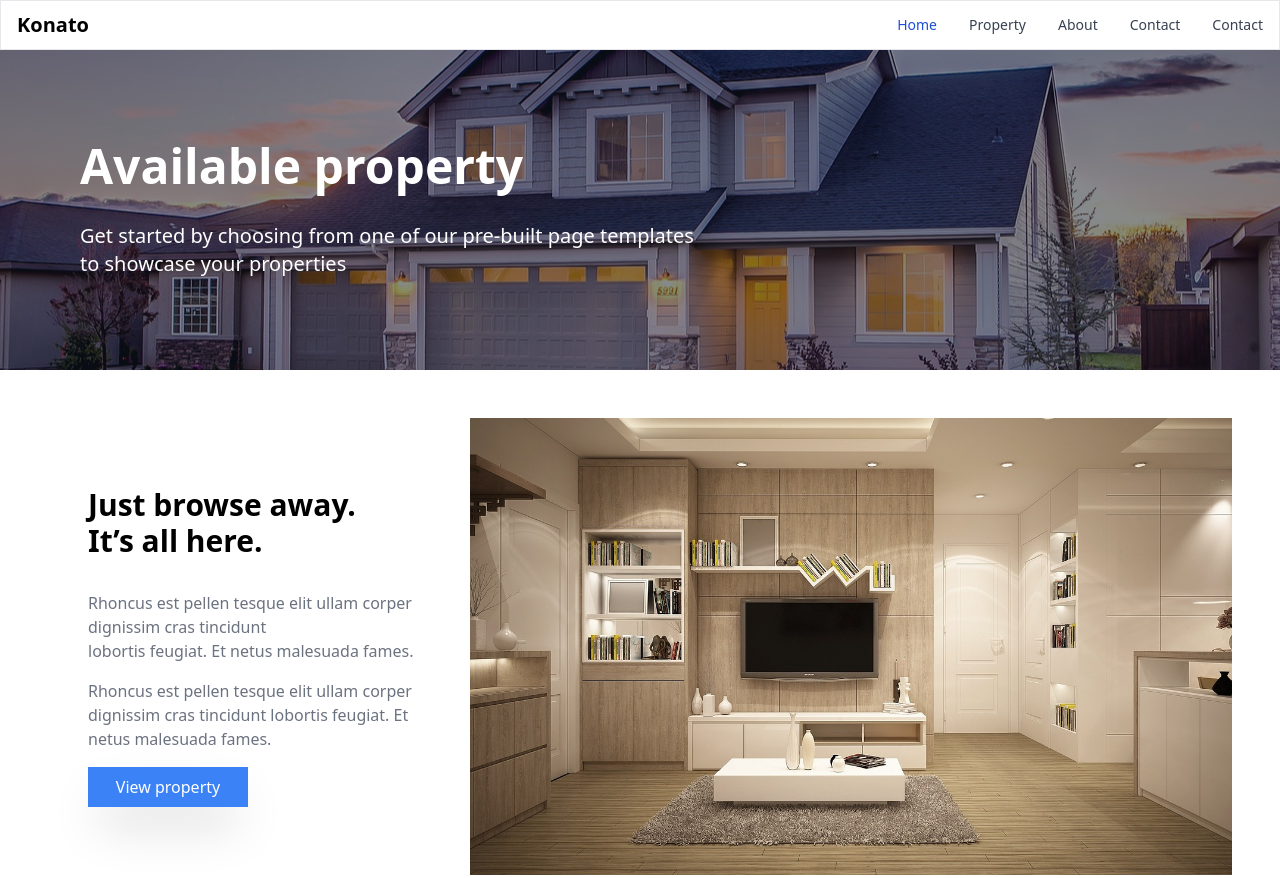
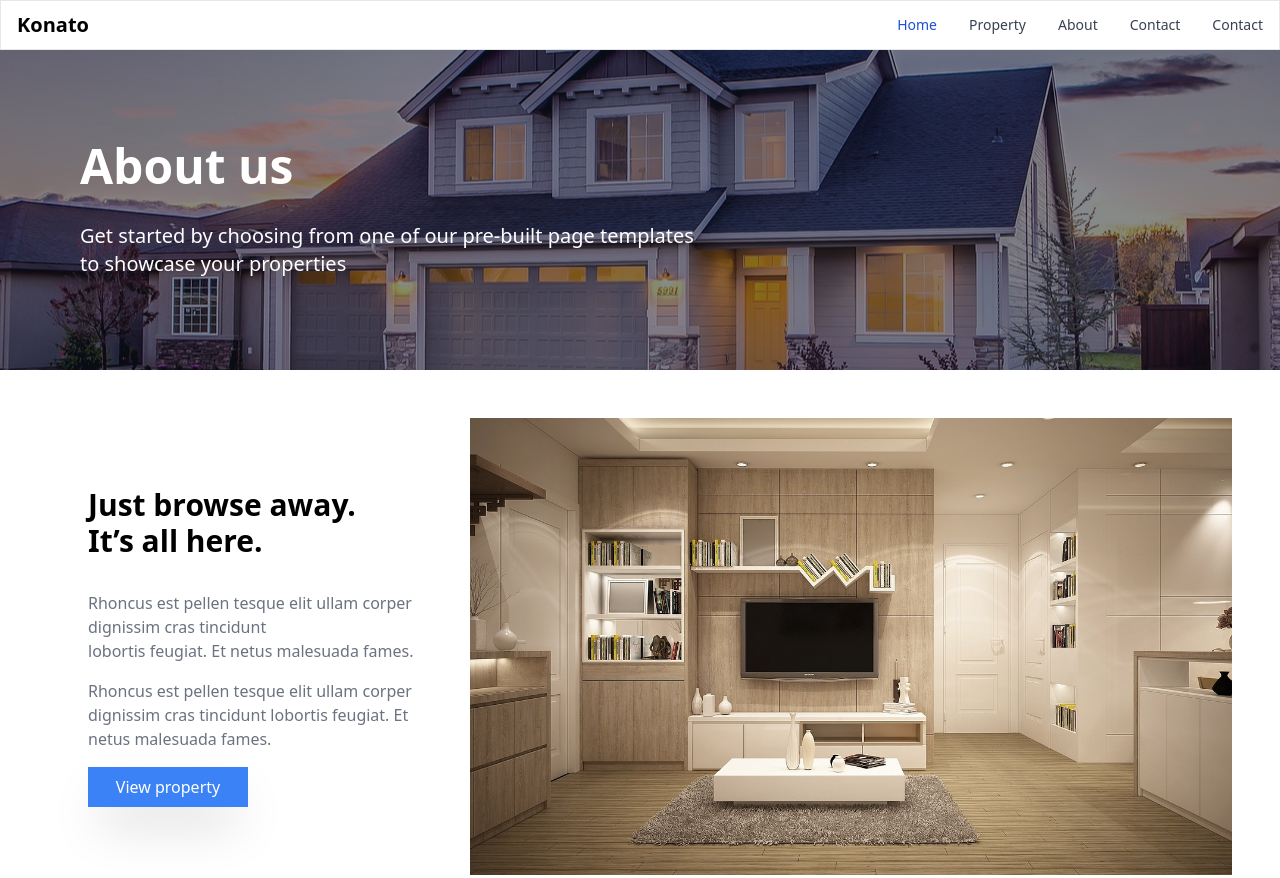
Before and after one commit to Ayray23/landing_page_tailwindcss, a plain HTML site: page Aboutus.html in a window 1280 px wide. Shown: the top 878 px of the page. Drawn offline with nearby package versions, Linux system fonts and the light colour scheme.

Commit message:
Adout us upadated

```diff
--- a/Aboutus.html
+++ b/Aboutus.html
@@ -91,7 +91,7 @@
         <section class="bg-cover bg-no-repeat bg-center h-80"   style="background-image: url('./assets/house.jpg');">
             <div class="flex items-center justify-start h-80 bg-gray-900    bg-opacity-50">
                 <div class="flex flex-col text-white ml-10 p-10">
-                    <h1 class="text-5xl font-bold pb-8">Available property</h1>
+                    <h1 class="text-5xl font-bold pb-8">About us</h1>
                     <p class="text-xl font-light">Get started by choosing from one of our pre-built  page templates <br> to showcase your properties
                     </p>
 
```
